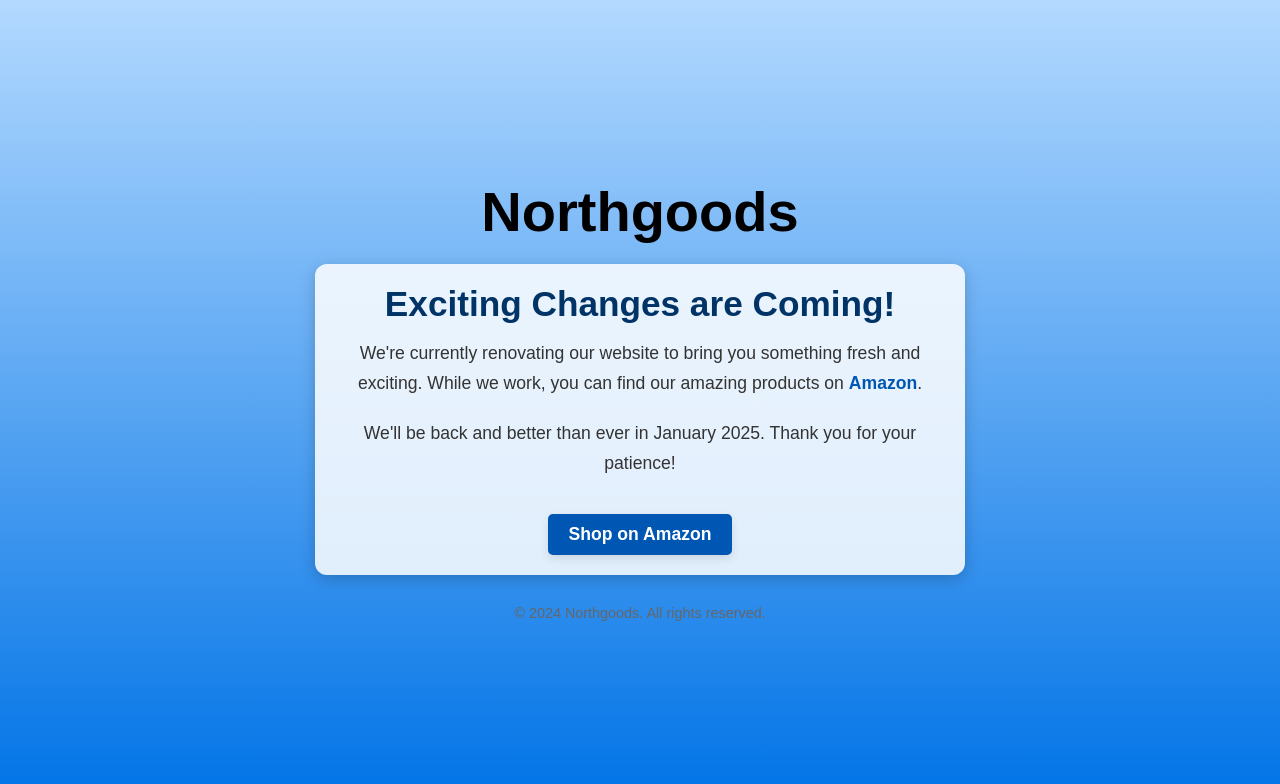
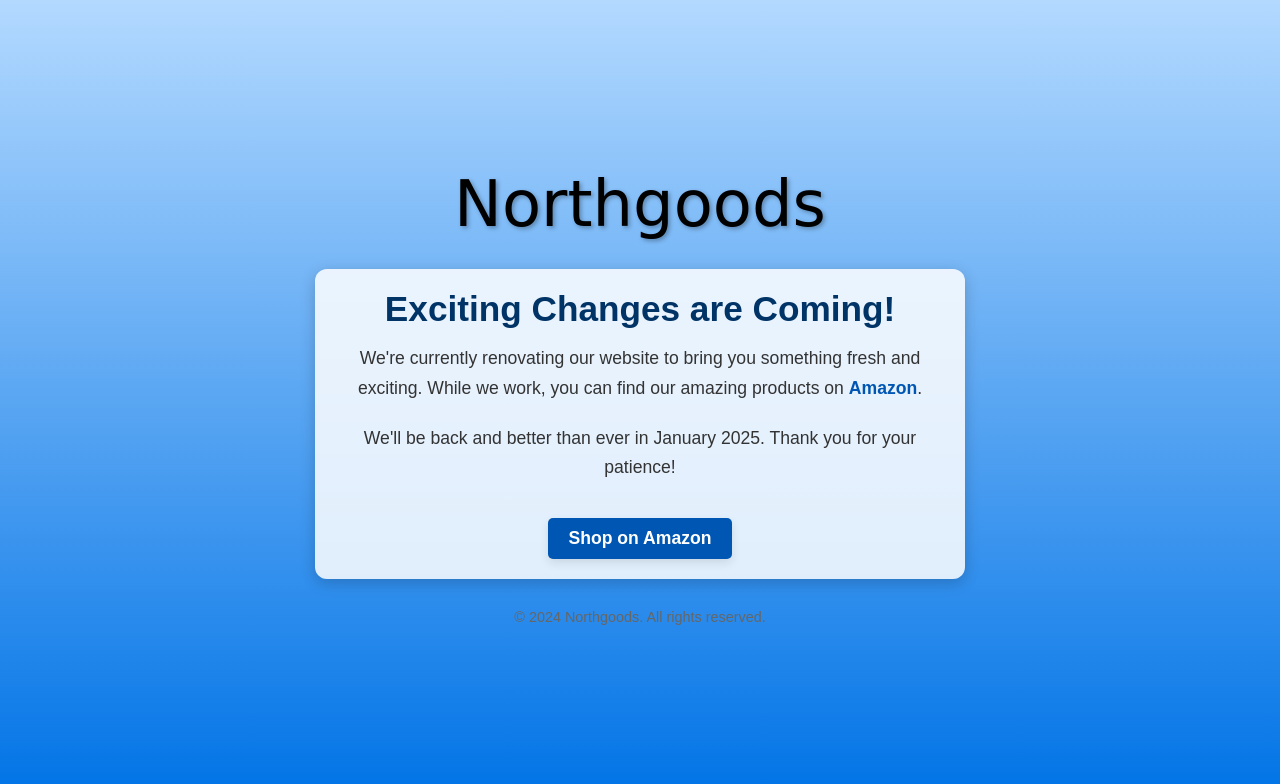
Before and after one commit to maxlestercc/maxlestercc.github.io, a plain HTML site: page index.html in a window 1280 px wide. Drawn offline with Linux system fonts and the light colour scheme.

Commit message:
Update index.html

```diff
--- a/index.html
+++ b/index.html
@@ -26,11 +26,21 @@
         }
 
         .logo {
-            font-family: 'Poppins', sans-serif;
-            font-size: 3.5rem;
-            font-weight: bold;
+            font-family: 'Pacifico', cursive;
+            font-size: 4rem;
             color: #000000;
+            text-shadow: 2px 2px 4px rgba(0, 0, 0, 0.3);
+            animation: float 3s infinite ease-in-out;
             margin-bottom: 20px;
+        }
+
+        @keyframes float {
+            0%, 100% {
+                transform: translateY(0);
+            }
+            50% {
+                transform: translateY(-10px);
+            }
         }
 
         .content {
@@ -91,7 +101,7 @@
         }
 
         /* Google Fonts */
-        @import url('https://fonts.googleapis.com/css2?family=Poppins:wght@400;600&display=swap');
+        @import url('https://fonts.googleapis.com/css2?family=Pacifico&family=Poppins:wght@400;600&display=swap');
     </style>
 </head>
 <body>
```
